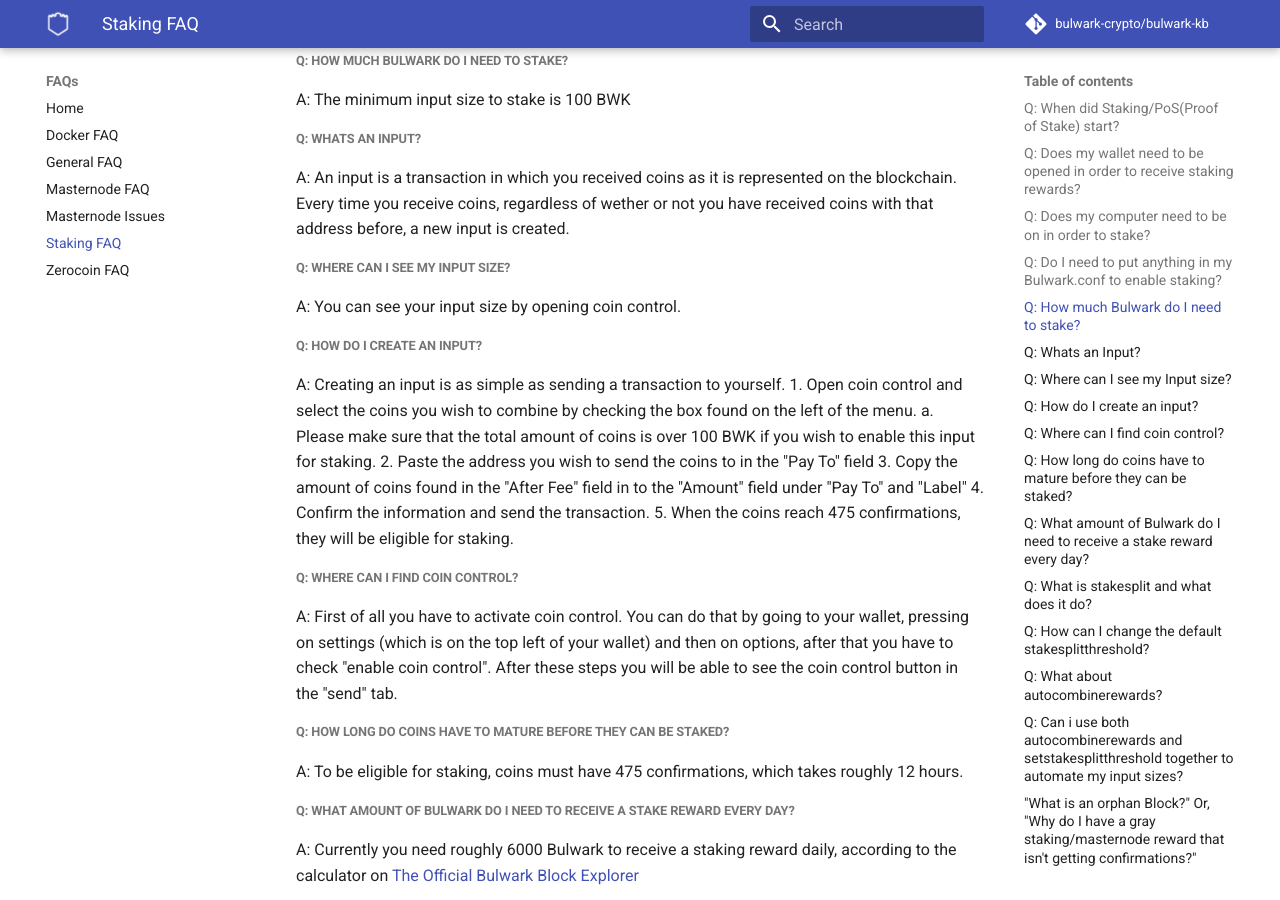
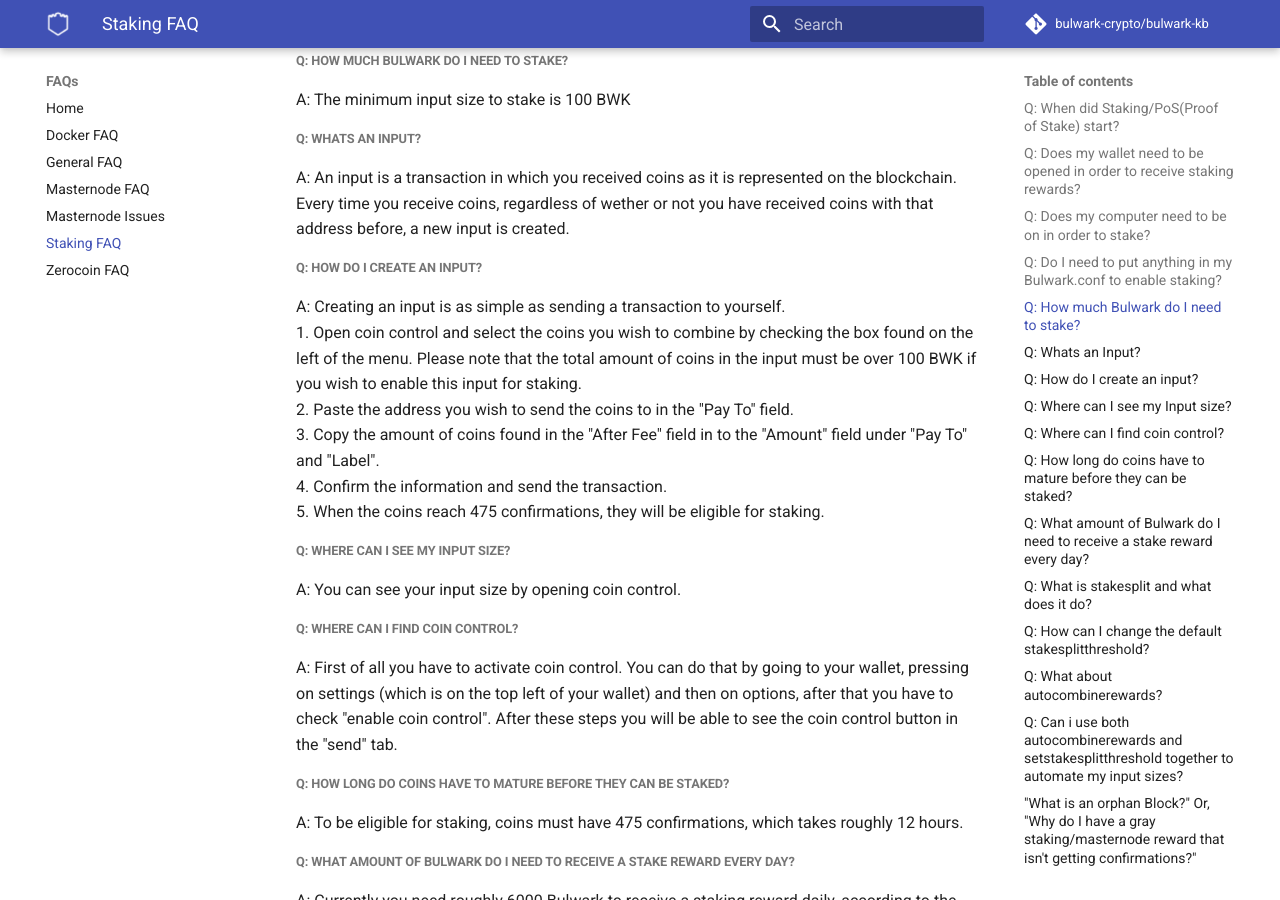
Before and after one commit to bulwark-crypto/Bulwark-KB, an MkDocs documentation site: the page built from docs/FAQs/Staking-FAQ.md, in a window 1280 px wide and 900 px high, scrolled down 582 px. Built offline with MkDocs 1.6.1 and Material for MkDocs 9.7.7, drawn with Linux system fonts in a browser that asks for light colours; comment, search, counter and statistics services are not loaded.

Commit message:
How Do I create an Input

```diff
--- a/docs/FAQs/Staking-FAQ.md
+++ b/docs/FAQs/Staking-FAQ.md
@@ -26,19 +26,18 @@
 
 A: An input is a transaction in which you received coins as it is represented on the blockchain. Every time you receive coins, regardless of wether or not you have received coins with that address before, a new input is created.
 
+##### Q: How do I create an input?
+
+A: Creating an input is as simple as sending a transaction to yourself.
+    1. Open coin control and select the coins you wish to combine by checking the box found on the left of the menu. Please note that the total amount of coins in the input must be over 100 BWK if you wish to enable this input for staking.
+    2. Paste the address you wish to send the coins to in the "Pay To" field.
+    3. Copy the amount of coins found in the "After Fee" field in to the "Amount" field under "Pay To" and "Label".
+    4. Confirm the information and send the transaction.
+    5. When the coins reach 475 confirmations, they will be eligible for staking.
+
 ##### Q: Where can I see my Input size?
 
 A: You can see your input size by opening coin control.
-
-##### Q: How do I create an input?
-
-A: Creating an input is as simple as sending a transaction to yourself.
-    1. Open coin control and select the coins you wish to combine by checking the box found on the left of the menu.
-        a. Please make sure that the total amount of coins is over 100 BWK if you wish to enable this input for staking.
-    2. Paste the address you wish to send the coins to in the "Pay To" field
-    3. Copy the amount of coins found in the "After Fee" field in to the "Amount" field under "Pay To" and "Label"
-    4. Confirm the information and send the transaction.
-    5. When the coins reach 475 confirmations, they will be eligible for staking.
 
 ##### Q: Where can I find coin control?
 
```
